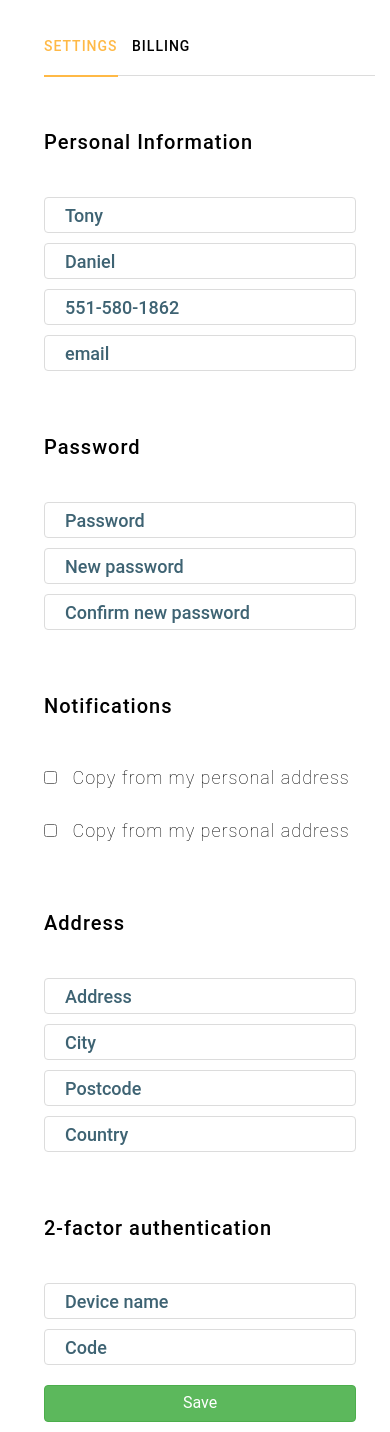
After one commit to Matteobikk90/automatik, a PHP site: page /account/settings.html in a window 390 px wide. The commit adds this page. Run offline with PHP 8.4, Linux system fonts and the light colour scheme; some libraries are stand-ins or nearby versions.

```diff
--- /dev/null
+++ b/account/settings.html
@@ -0,0 +1,152 @@
+<!DOCTYPE html>
+<html lang="en">
+<head>
+	<meta name="viewport" content="width=device-width, initial-scale=1">
+    <meta http-equiv="X-UA-Compatible" content="IE=9" />
+    <meta charset="UTF-8">
+    <title>Automatik - Account/Settings</title>
+
+	<!-- Css -->
+	<link rel="stylesheet" href="../bower_components/card-js/card-js.min.css">
+	<link rel="stylesheet" href="../bower_components/bootstrap/dist/css/bootstrap.min.css">
+	<link rel="stylesheet" href="../css/style.css">
+
+</head>
+
+<body>
+
+	<div class="wrapper">
+
+            <!-- Sidebar -->
+            <nav class="sidebar">
+
+            	<a href="../home.html">
+            		<img class="roboto-logo" width="40px" src="../images/Robo.to.png" alt="Automatik Logo" title="Automatik Logo">
+        		</a>
+
+                <h3 class="text-center">Automatik</h3>
+
+                <ul class="list-unstyled top-list">
+                    <li>
+                    	<a href="#">
+                    		<img src="../images/rules-icon.png" title="rules-icon" alt="rules-icon">
+                    		<span>Rules</span>
+                    	</a>
+                    	<a href="#">
+                    		<img src="../images/rules-icon.png" title="script-icon" alt="script-icon">
+                    		<span>Scripts</span>
+                    	</a>
+                    	<a href="#">
+                    		<img src="../images/exchanges-icon.png" title="exchanges-icon" alt="exchanges-icon">
+                    		<span>Exchanges</span>
+                    	</a>
+                    	<a href="#">
+                    		<img src="../images/account-icon.png" title="account-icon" alt="account-icon">
+                    		<span>Account</span>
+                    	</a>
+                    </li>
+                </ul>
+
+                <ul class="list-unstyled bottom-list">
+                	<li>
+                		<a href="#">
+                    		<span>Reports</span>
+                    		<img src="../images/reports-icon.png" title="reports-icon" alt="reports-icon">
+                    	</a>
+                    	<a href="#">
+                    		<span>Support</span>
+                    		<img src="../images/support-icon.png" title="support-icon" alt="support-icon">
+                    	</a>
+                	</li>
+                </ul>
+
+                <div class="copyright">
+                	<p>Automatik Ltd 2017</p>
+                	<p>
+                		<span><a href="">Terms of Use</a></span>
+                		<span>|</span>
+                		<span><a href="">Privacy policy</a></span>
+                	</p>
+                	<p>Crafted with in Israel & UK</p>
+                </div>
+
+            </nav>
+
+            <!-- Content -->
+
+            <div class="container">
+
+            	<!-- Header -->
+            	<div class="row">
+            		<div class="col-lg-12">
+            			<div class="account-header">
+            				<ul class="list-unstyled list-inline">
+            					<li>
+            						<a class="active" href="#">Settings</a>
+            					</li>
+            					<li>
+            						<a href="./billing.html">Billing</a>
+            					</li>
+            				</ul>
+            			</div>
+            		</div>
+            	</div>
+
+				<!-- Account Content -->
+
+				<div class="account-content">
+					<form>
+						<div class="row">
+		            		<div class="col-lg-4 col-md-4 col-xs-12">
+								<h4>Personal Information</h4>
+								<input placeholder="Tony" type="text">
+								<input placeholder="Daniel" type="text">
+								<input placeholder="551-580-1862" type="number">
+								<input placeholder="email" type="email">
+
+								<h4>Password</h4>
+								<input placeholder="Password" type="text">
+								<input placeholder="New password" type="text">
+								<input placeholder="Confirm new password" type="text">
+
+								<h4>Notifications</h4>
+								<input type="checkbox" id="lorem-ipsum-1">
+								<span>
+									<label for="lorem-ipsum-1">Copy from my personal address</label>
+								</span>
+								<br />
+								<input type="checkbox" id="lorem-ipsum-2">
+								<span>
+									<label for="lorem-ipsum-2">Copy from my personal address</label>
+								</span>
+		        			</div>
+
+		        			<div class="col-lg-4 col-lg-offset-1 col-md-5 col-md-offset-1 col-xs-12">
+		        				<h4>Address</h4>
+	        					<input placeholder="Address" type="text">
+								<input placeholder="City" type="text">
+								<input placeholder="Postcode" type="text">
+								<input placeholder="Country" type="text">
+
+								<h4>2-factor authentication</h4>
+	        					<input placeholder="Device name" type="text">
+								<input placeholder="Code" type="number">
+		        			</div>
+	        			</div>
+	        			<input value="Save" type="submit" class="btn btn-success">
+        			</form>
+    			</div>
+        	</div>
+
+        </div>
+
+	<!-- Js -->
+
+	<script
+  src="../bower_components/jquery/dist/jquery.min.js"></script>
+  <script src="../bower_components/bootstrap/dist/js/bootstrap.min.js"></script>
+  <script src="../bower_components/card-js/card-js.min.js"></script>
+  <script src="../js/js.js"></script>
+
+</body>
+</html>
--- a/css/style.css
+++ b/css/style.css
@@ -502,7 +491,7 @@ select, input[type="date"] {
 .account-content h4 {
 	font-size: 20px;
 	color: black;
-	padding: 55px 0 0 29px;
+	padding: 55px 0 34px 29px;
 }
 
 .account-content form {
@@ -536,9 +525,10 @@ select, input[type="date"] {
 .account-content form input[type="submit"] {
 	width: 312px;
 	font-size: 16px;
+	margin: 10px 0 10px 29px;
 }
 
-.account-content form input[type="text"] {
+.account-content form input[type="text"], .account-content form input[type="email"], .account-content form input[type="number"] {
     margin: 10px 0 10px 29px;
     border-radius: 4px;
     width: 312px;
```
Also changed, not shown: other parts of css/style.css (+13 -23 lines), account/billing.html (renamed from account.html, +41 -45 lines), home.html (+13 -16 lines).
